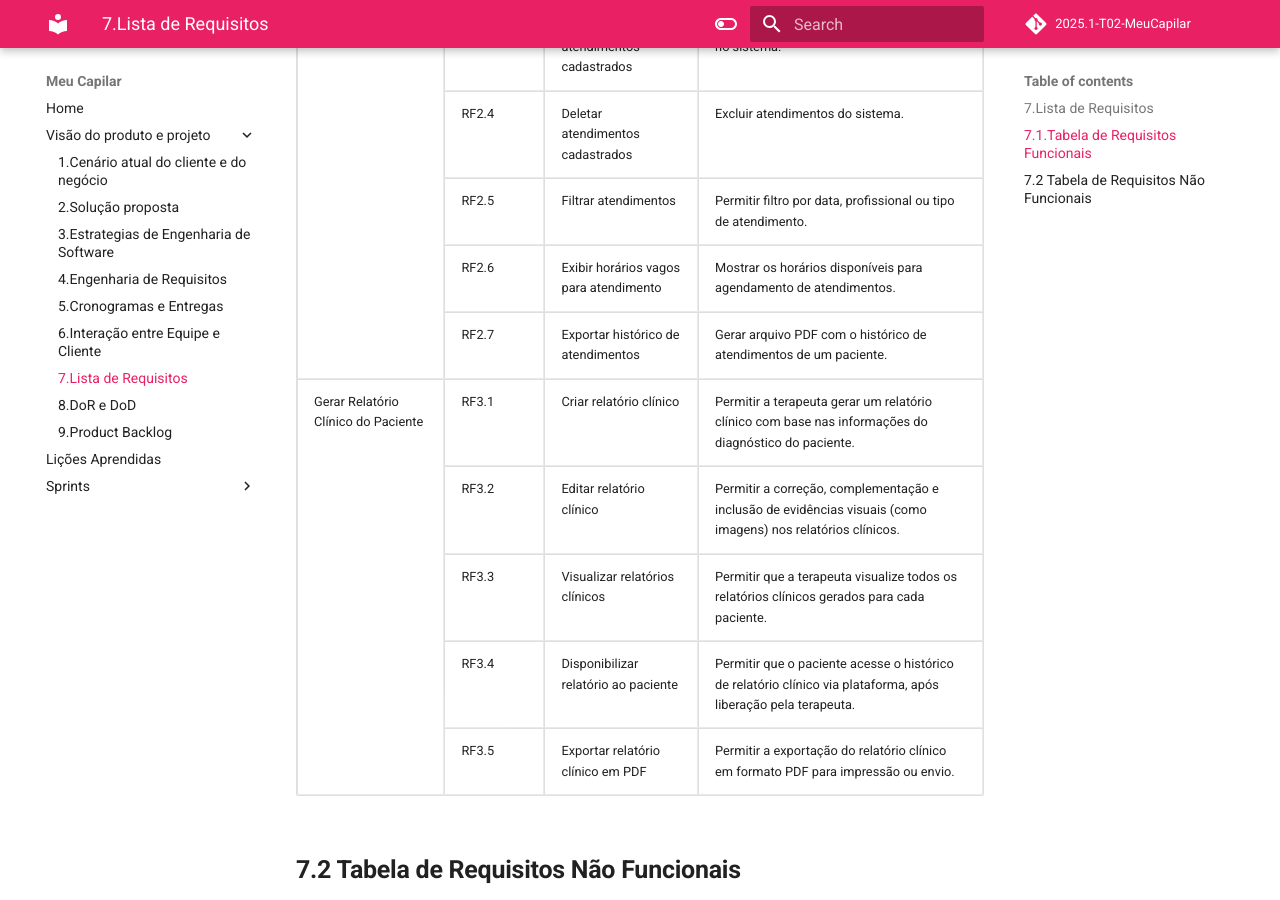
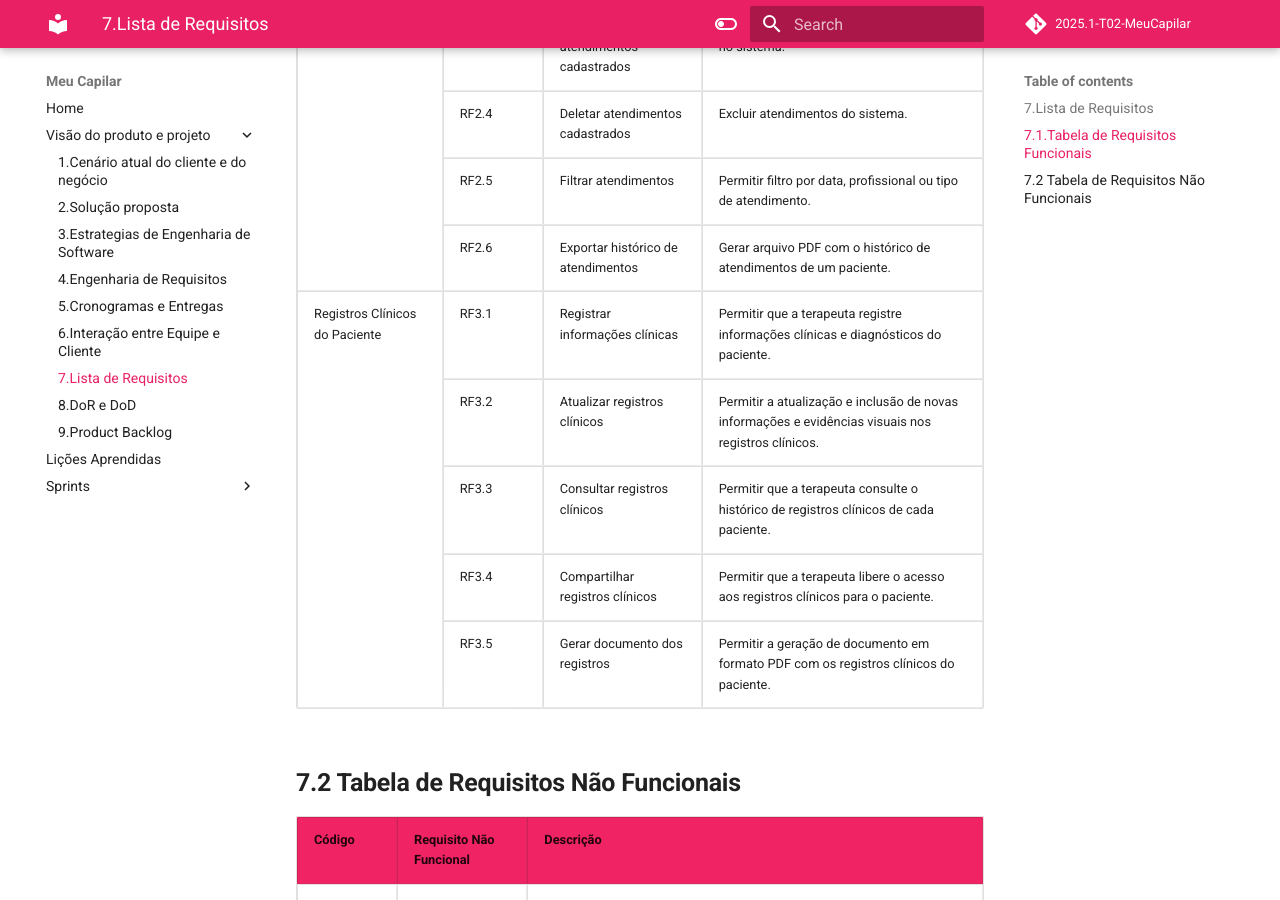
Before and after one commit to mdsreq-fga-unb/2025.1-T02-MeuCapilar, an MkDocs documentation site: the page built from docs/unidade2/sessao7.md, in a window 1280 px wide and 900 px high, scrolled down 1086 px. Built offline with MkDocs 1.6.1 and Material for MkDocs 9.7.7, drawn with Linux system fonts in a browser that asks for light colours; comment, search, counter and statistics services are not loaded.

Commit message:
atts rfs

```diff
--- a/docs/unidade2/sessao7.md
+++ b/docs/unidade2/sessao7.md
@@ -53,7 +53,7 @@
     </tr>
     <!-- Gestão de Atendimentos -->
     <tr>
-      <td rowspan="7">Gestão de Atendimentos</td>
+      <td rowspan="6">Gestão de Atendimentos</td>
       <td>RF2.1</td>
       <td>Cadastrar novos atendimentos</td>
       <td>Registrar atendimentos com serviço, profissional e horário definidos.</td>
@@ -80,40 +80,35 @@
     </tr>
     <tr>
       <td>RF2.6</td>
-      <td>Exibir horários vagos para atendimento</td>
-      <td>Mostrar os horários disponíveis para agendamento de atendimentos.</td>
-    </tr>
-    <tr>
-      <td>RF2.7</td>
       <td>Exportar histórico de atendimentos</td>
       <td>Gerar arquivo PDF com o histórico de atendimentos de um paciente.</td>
     </tr>
     <!-- Relatório Clínico do Paciente -->
     <tr>
-      <td rowspan="6">Gerar Relatório Clínico do Paciente</td>
+      <td rowspan="5">Registros Clínicos do Paciente</td>
       <td>RF3.1</td>
-      <td>Criar relatório clínico</td>
-      <td>Permitir a terapeuta gerar um relatório clínico com base nas informações do diagnóstico do paciente.</td>
+      <td>Registrar informações clínicas</td>
+      <td>Permitir que a terapeuta registre informações clínicas e diagnósticos do paciente.</td>
     </tr>
     <tr>
       <td>RF3.2</td>
-      <td>Editar relatório clínico</td>
-      <td>Permitir a correção, complementação e inclusão de evidências visuais (como imagens) nos relatórios clínicos.</td>
+      <td>Atualizar registros clínicos</td>
+      <td>Permitir a atualização e inclusão de novas informações e evidências visuais nos registros clínicos.</td>
     </tr>
     <tr>
       <td>RF3.3</td>
-      <td>Visualizar relatórios clínicos</td>
-      <td>Permitir que a terapeuta visualize todos os relatórios clínicos gerados para cada paciente.</td>
+      <td>Consultar registros clínicos</td>
+      <td>Permitir que a terapeuta consulte o histórico de registros clínicos de cada paciente.</td>
     </tr>
     <tr>
       <td>RF3.4</td>
-      <td>Disponibilizar relatório ao paciente</td>
-      <td>Permitir que o paciente acesse o histórico de relatório clínico via plataforma, após liberação pela terapeuta.</td>
+      <td>Compartilhar registros clínicos</td>
+      <td>Permitir que a terapeuta libere o acesso aos registros clínicos para o paciente.</td>
     </tr>
     <tr>
       <td>RF3.5</td>
-      <td>Exportar relatório clínico em PDF</td>
-      <td>Permitir a exportação do relatório clínico em formato PDF para impressão ou envio.</td>
+      <td>Gerar documento dos registros</td>
+      <td>Permitir a geração de documento em formato PDF com os registros clínicos do paciente.</td>
     </tr>
   </tbody>
 </table>
```
